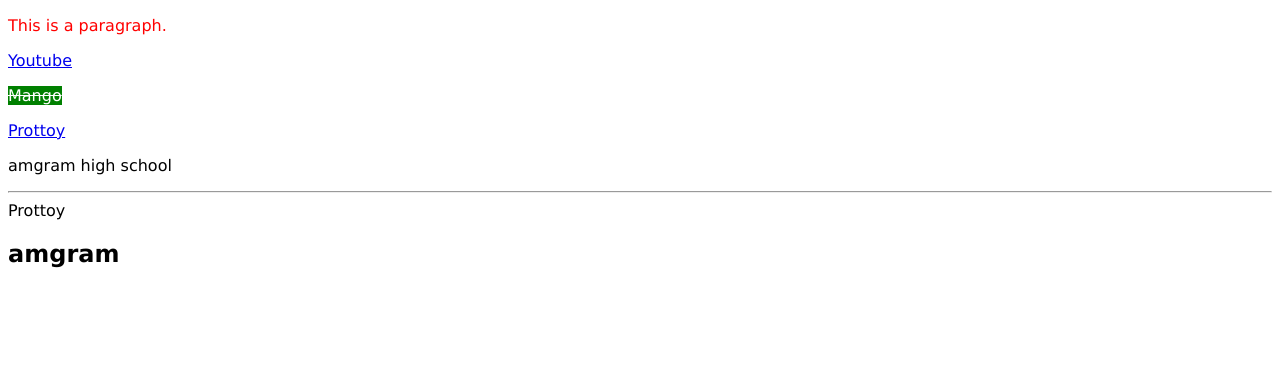
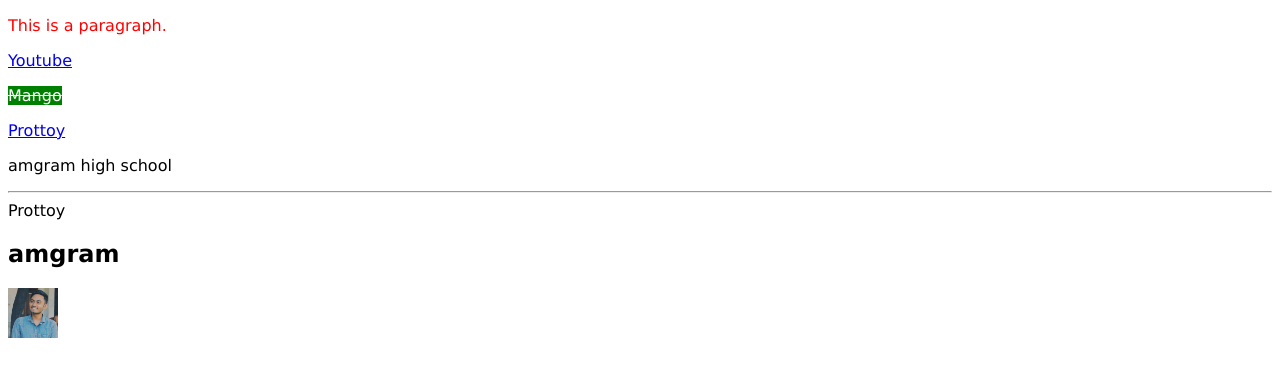
Before and after one commit to Prottoy16/first-test, a plain HTML site: page index.html in a window 1280 px wide. Drawn offline with Linux system fonts and the light colour scheme.

Commit message:
added a pic

```diff
--- a/index.html
+++ b/index.html
@@ -11,6 +11,7 @@
        <!-- example of absolute link -->
        <!-- example of absulate link. example of absulate link. example of absulate link. example of absulate link. example of absulate link. example of absulate link -->
         <h2>amgram</h2>
+        <img src="image/pinaky.jpg" height ="50px">
         </body>
     </head>
 </html>
```
Also changed, not shown: image/pinaky.jpg (added).
